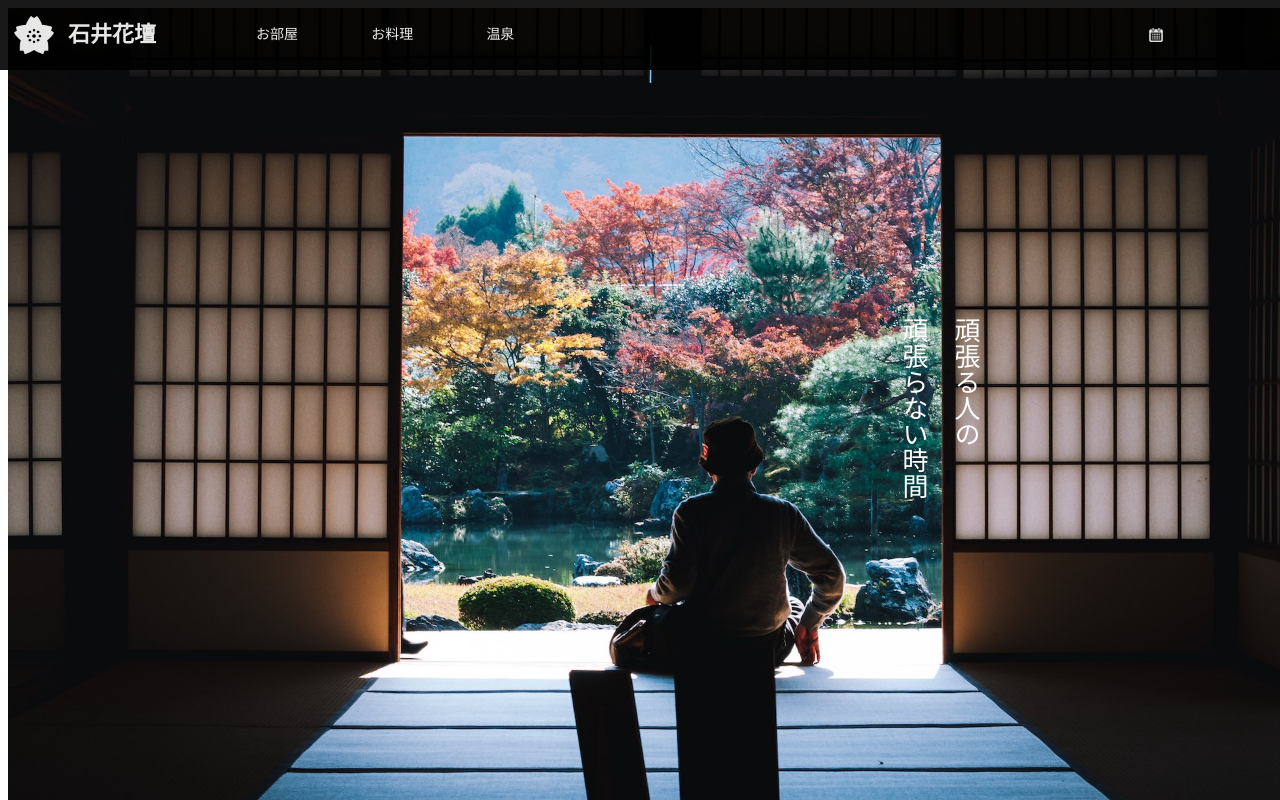
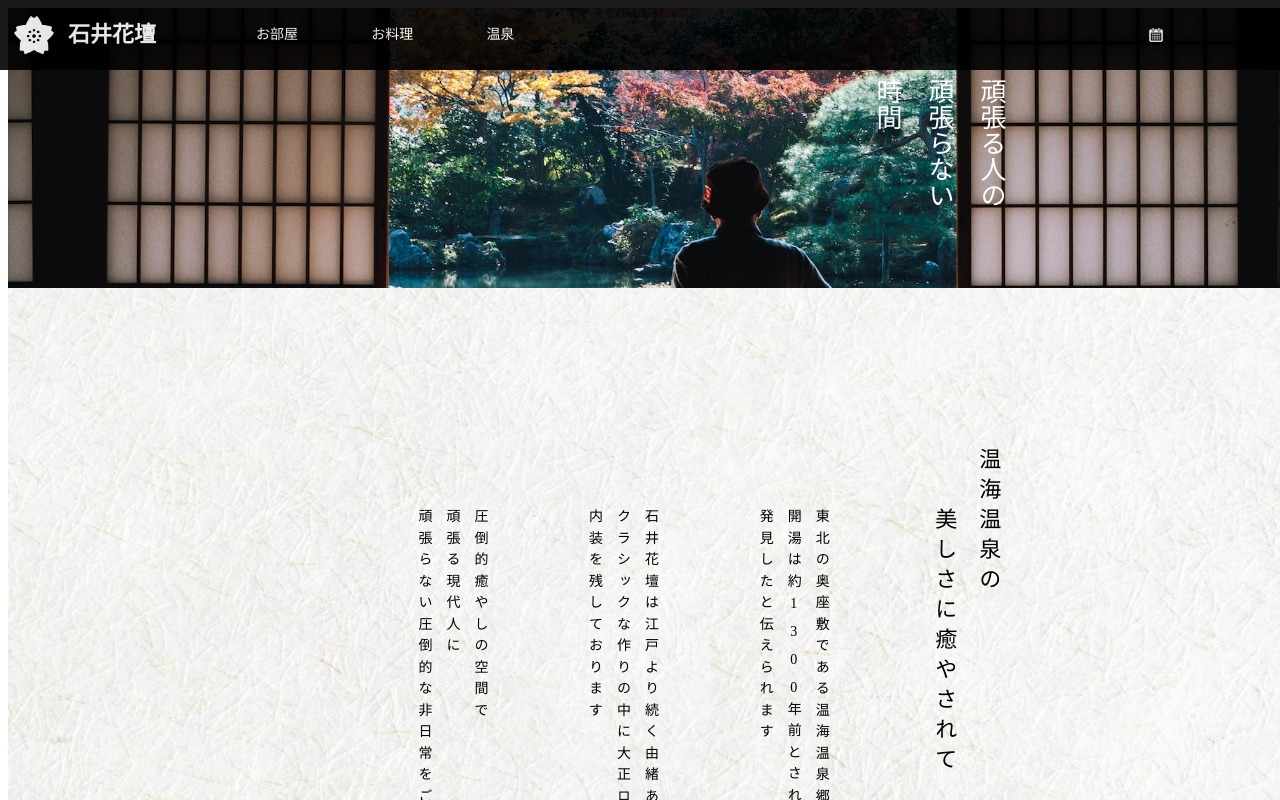
Before and after one commit to Nobu-sai/shogo-log-tyukyu-ex, a React (Create React App) app: page / in a window 1280 px wide. Shown: the top 800 px of the page. Built offline with nearby package versions, Linux system fonts and the light colour scheme.

Commit message:
ADD: home-top__main-picture Element animation

```diff
--- a/package.json
+++ b/package.json
@@ -8,6 +8,7 @@
     "@testing-library/react": "^11.2.6",
     "@testing-library/user-event": "^12.8.3",
     "framer-motion": "^4.1.11",
+    "jquery": "^3.6.0",
     "react": "^17.0.2",
     "react-dom": "^17.0.2",
     "react-helmet": "^6.1.0",
--- a/src/main.css
+++ b/src/main.css
@@ -632,16 +632,20 @@
   }
 }
 
-.home-top__main-picture {
-  width: 100vw;
-  height: 35vh;
-  background-image: url(./assets/images/mainbg01.jpg);
-  background-size: cover;
-  background-position: center;
-  background-repeat: no-repeat;
-  color: #fff;
-}
-@media (min-width: 200px) {
+@media (min-width: 200px) {
+  .home-top__main-picture-container {
+    width: 100vw;
+    height: 35vh;
+    color: #fff;
+    position: relative;
+  }
+  .home-top__main-picture-bg {
+    position: absolute;
+    top: 0;
+    left: 0;
+    width: 100%;
+    height: 100%;
+  }
   .home-top__main-picture_flex-container {
     display: flex;
     align-items: center;
@@ -652,6 +656,7 @@
     display: flex;
     align-items: start;
     justify-content: center;
+    z-index: 100;
   }
   .home-top__main-picture_text {
     padding-top: 50px;
--- a/src/pages/Home/HomeTop/__MainPicture/HomeTop__MainPicture.js
+++ b/src/pages/Home/HomeTop/__MainPicture/HomeTop__MainPicture.js
@@ -1,19 +1,147 @@
 import React, { Component } from 'react'
+
+import $ from 'jquery';
+
+// images
+import mainBG01 from '../../../../assets/images/mainbg01.jpg';
+import mainBG02 from '../../../../assets/images/mainbg02.jpg';
+import mainBG03 from '../../../../assets/images/mainbg03.jpg';
+
 
 export default class HomeTopMainpicture extends Component {
   constructor(props) {
     super(props)
 
     this.state = {
-
+      picNum: 0,
+      // zoomIn: null,
     }
-
+    // this.changeBGImage = this.changeBGImage.bind(this);
 
   }
 
+  componentDidMount() {
+    this.homeTop__MainPictureBG = $('.home-top__main-picture-bg');
+    this.homeTop__MainPictureContainer = $('.home-top__main-picture-container');
+    this.changeContainerBG();
+    this.changeBG();
+    this.zoomIn();
+    // this.fadeOut();
+    setInterval(()=>{
+      // this.fadeOut()
+      // this.zoomIn();
+      this.updatePicNum()
+    }, 5000);
+      // All the animation needs to be WITHIN the INTERVAL to prevent wierd motion.
+  }
+
+  updatePicNum = () => {
+    // this.homeTop__MainPictureBG.css({
+    //   'background-size': '100%'
+    // });
+
+    if(this.state.picNum < 2) {
+
+      this.setState({
+        picNum: this.state.picNum + 1,
+      }, () => {
+        console.log(this.state.picNum);
+        this.changeContainerBG();
+        this.zoomIn()
+        // this.changeContainerBG();
+        this.fadeOut();
+      });
+
+    } else {
+
+      this.setState({
+        picNum: 0,
+      }, () =>{
+        console.log(this.state.picNum);
+        this.changeContainerBG();
+        this.zoomIn()
+        // this.changeContainerBG();
+        this.fadeOut();
+      })
+
+    }
+  }
+
+  changeContainerBG() {
+    let images = [mainBG01, mainBG02, mainBG03];
+    this.homeTop__MainPictureContainer.css({
+      "background-image": `url(${images[this.state.picNum]})`,
+      'background-size': '100%',
+      'background-position': 'center',
+      'background-repeat': 'no-repeat',
+
+    });
+  }
+
+  fadeOut() {
+    // this.changeContainerBG();
+    // console.log(this.state.picNum);
+    this.homeTop__MainPictureBG.fadeOut(1000, ()=>
+    {
+      this.changeBG();
+    });
+  }
+
+
+
+  changeBG() {
+
+    let images = [mainBG01, mainBG02, mainBG03];
+    // console.log(images[this.state.picNum]);
+      // source = /static/media/mainbg02.b2b03d11.jpg, etc...
+    this.homeTop__MainPictureBG.css({
+      'display': 'block',
+        // Offset the Value set by jQuery fadeOut() Method.
+      "background-image": `url(${images[this.state.picNum]})`,
+      'background-size': '100%',
+      'background-position': 'center',
+      'background-repeat': 'no-repeat',
+
+    });
+    // this.fadeIn()
+
+  }
+
+  zoomIn() {
+    this.homeTop__MainPictureBG.animate({
+      'background-size': '105%',
+      // Will be turned into '100%' EVERY time the image is changed.
+      // => No worry for the break in timing of zoom and fade out.
+    }, 3000);
+    // The same as the speed of setInterval() to call updatePicNum which Calls fadeOut().
+    // P
+    // : No lag in timing.
+
+  }
+
+  // zoomOut() {
+  //     this.homeTop__MainPictureBG.css({
+  //       'background-size': '100%',
+  //     });
+  // }
+
+  fadeIn() {
+    this.homeTop__MainPictureBG.fadeIn(100, this.fadeOut());
+      // Offset the Value set by jQuery fadeOut() Method.
+
+  }
+
+
+
   render() {
+
+    // console.log(this.state.picNum)
+
     return (
-      <div className="home-top__main-picture home-top__main-picture_flex-container">
+      <div className={`home-top__main-picture-container home-top__main-picture_flex-container`}>
+        <div className="home-top__main-picture-bg">
+
+        </div>
 
         <div className="home-top__main-picture_flex-item">
 
--- a/src/pages/Home/HomeTop/__MainPicture/_HomeTop__MainPicture.scss
+++ b/src/pages/Home/HomeTop/__MainPicture/_HomeTop__MainPicture.scss
@@ -7,20 +7,61 @@
   // = The rest of height is in home-top__main-picture Block.
 
 .home-top__main-picture {
-  width: 100vw;
-  height: 35vh;
-    // The rest of height is in home-top__messages Block.
-  @include background-image.background-image('mainbg01');
-  background-size: cover;
-  background-position: center;
-  background-repeat: no-repeat;
+  @include responsive.respond-to('min', '200') {
+    &-container {
 
-  color: #fff;
+      width: 100vw;
+      height: 35vh;
+        // The rest of height is in home-top__messages Block.
+      // @include background-image.background-image('mainbg01');
+      // background-size: cover;
+      // background-size: 100%;
+      // background-position: center;
+      // background-position: "50% 100%";
+      // background-repeat: no-repeat;
+      // background: chartreuse;
+
+      color: #fff;
+      // transition: all 1s ease;
+      // transition: background-size 5s ease;
+
+      position: relative;
+
+      // &_zoom-in {
+      //   background-size: 200%;
+      // }
+
+    // &:hover {
+    //   // background-position: "0% 0%";
+    //   background-size: 200%;
+    // }
 
 
 
+    }
 
-  @include responsive.respond-to('min', '200') {
+    &-bg {
+      position: absolute;
+      top: 0;
+      left: 0;
+
+      width: 100%;
+      height: 100%;
+      // @include background-image.background-image('mainbg01');
+      // background-size: 100%;
+      // background-position: center;
+      // transition: all 1s ease;
+      // &_pic-num_1 {
+      //   @include background-image.background-image('mainbg01');
+      // }
+      // &_pic-num_2 {
+      //   @include background-image.background-image('mainbg02');
+      // }
+      // &_pic-num_3 {
+      //   @include background-image.background-image('mainbg03');
+      // }
+    }
+
     &_flex-container {
       display: flex;
       align-items: center;
@@ -31,6 +72,8 @@
       display: flex;
       align-items: start;
       justify-content: center;
+
+      z-index: 100;
 
     }
     &_text {
```
Also changed, not shown: src/pages/Home/Home.js (+6 -4 lines), 2 other files (tests, documents, lock files or other folders).
